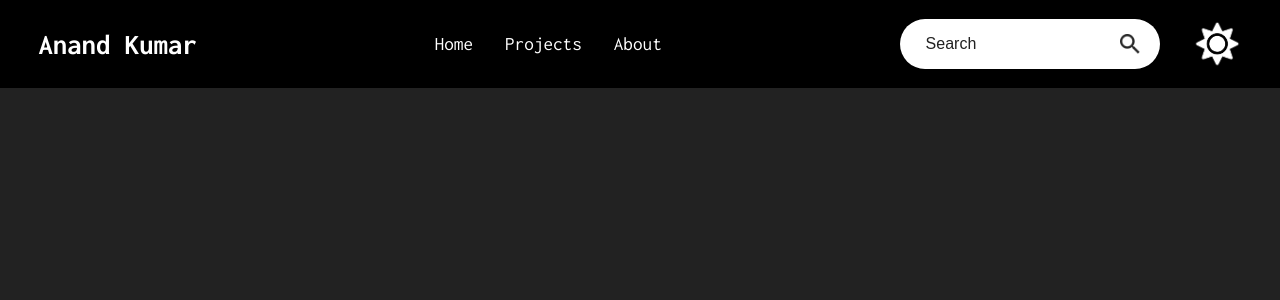
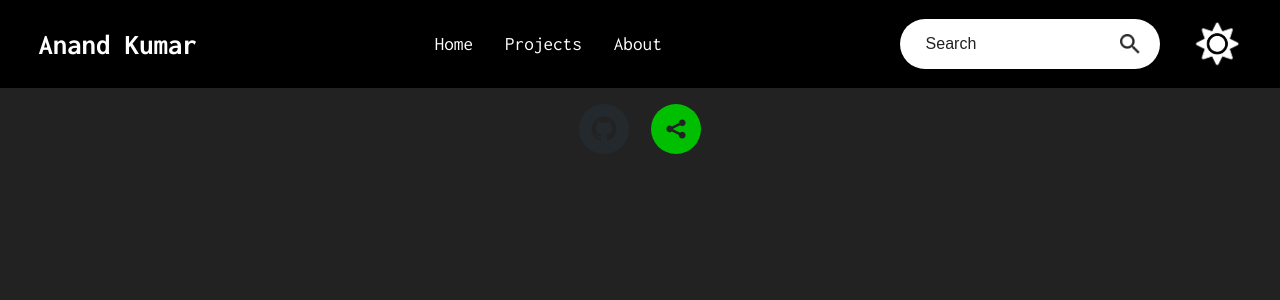
Before and after one commit to Anand-1812/portfolio, a React (Vite) app: page / in a window 1280 px wide. Shown: the top 300 px of the page. Built offline with nearby package versions, Linux system fonts and the light colour scheme.

Commit message:
add the socials from react-icons

```diff
--- a/package.json
+++ b/package.json
@@ -12,7 +12,8 @@
   },
   "dependencies": {
     "react": "^19.1.0",
-    "react-dom": "^19.1.0"
+    "react-dom": "^19.1.0",
+    "react-social-icons": "^6.24.0"
   },
   "devDependencies": {
     "@eslint/js": "^9.30.1",
--- a/src/App.jsx
+++ b/src/App.jsx
@@ -1,5 +1,6 @@
 import { useEffect, useState } from 'react'
 import Navbar from './components/Navbar/Navbar';
+import Footer from './components/Footer/Footer';
 
 function App() {
   const currTheme = localStorage.getItem('currTheme');
@@ -12,6 +13,7 @@ function App() {
   return(
     <div className={`container ${theme}`}>
       <Navbar theme={theme} setTheme={setTheme} />
+      <Footer />
     </div>
   );
 }
--- /dev/null
+++ b/src/components/Footer/Footer.css
@@ -0,0 +1,11 @@
+.footer {
+  padding: 1rem 2.5rem;
+}
+
+.socials {
+  padding: 0 3rem;
+  display: flex;
+  align-items: center;
+  justify-content: center;
+  gap: 1.4rem;
+}
--- /dev/null
+++ b/src/components/Footer/Footer.jsx
@@ -0,0 +1,16 @@
+import React from "react"
+import './Footer.css'
+import { SocialIcon } from "react-social-icons"
+
+function Footer() {
+  return (
+    <div className="footer">
+      <div className="socials">
+        <SocialIcon url="https://github.com/Anand-1812" target="_blank" />
+        <SocialIcon url="https://x.com/Anand_Kumar1812" target="_blank" />
+      </div>
+    </div>
+  )
+}
+
+export default Footer
```
Also changed, not shown: src/index.css (line endings or trailing spaces), 1 other file (tests, documents, lock files or other folders).
